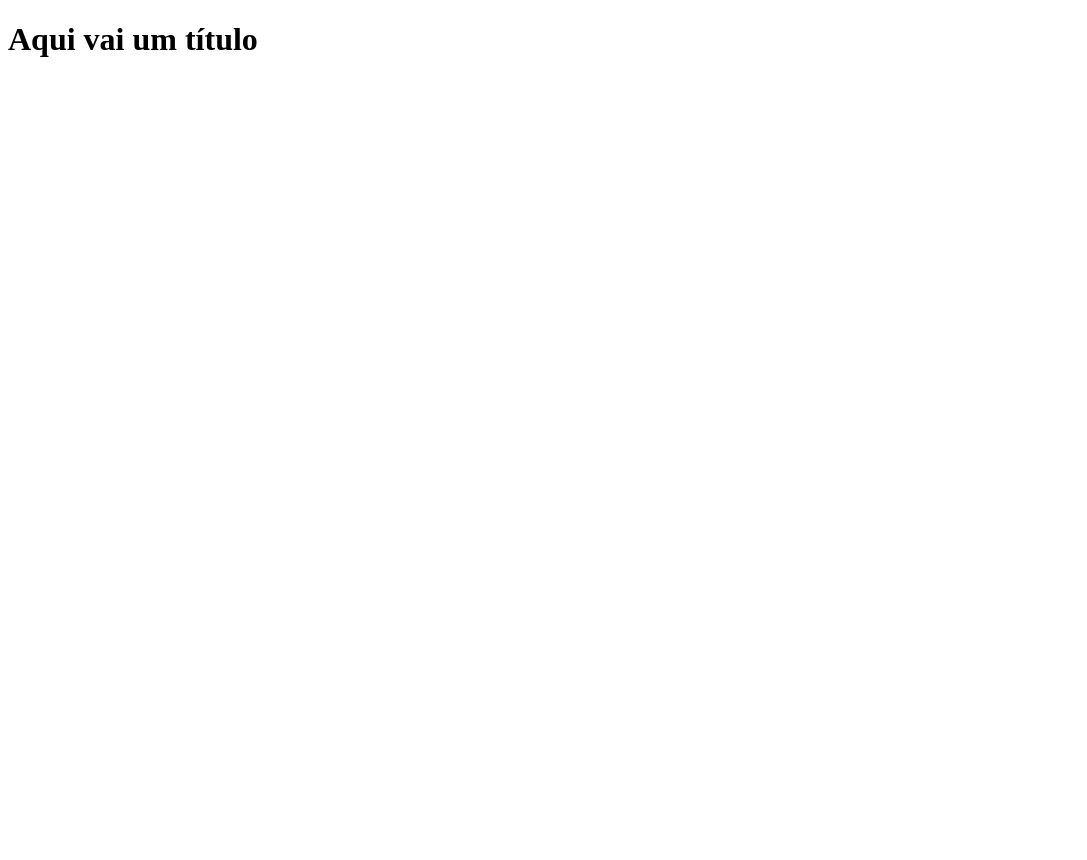
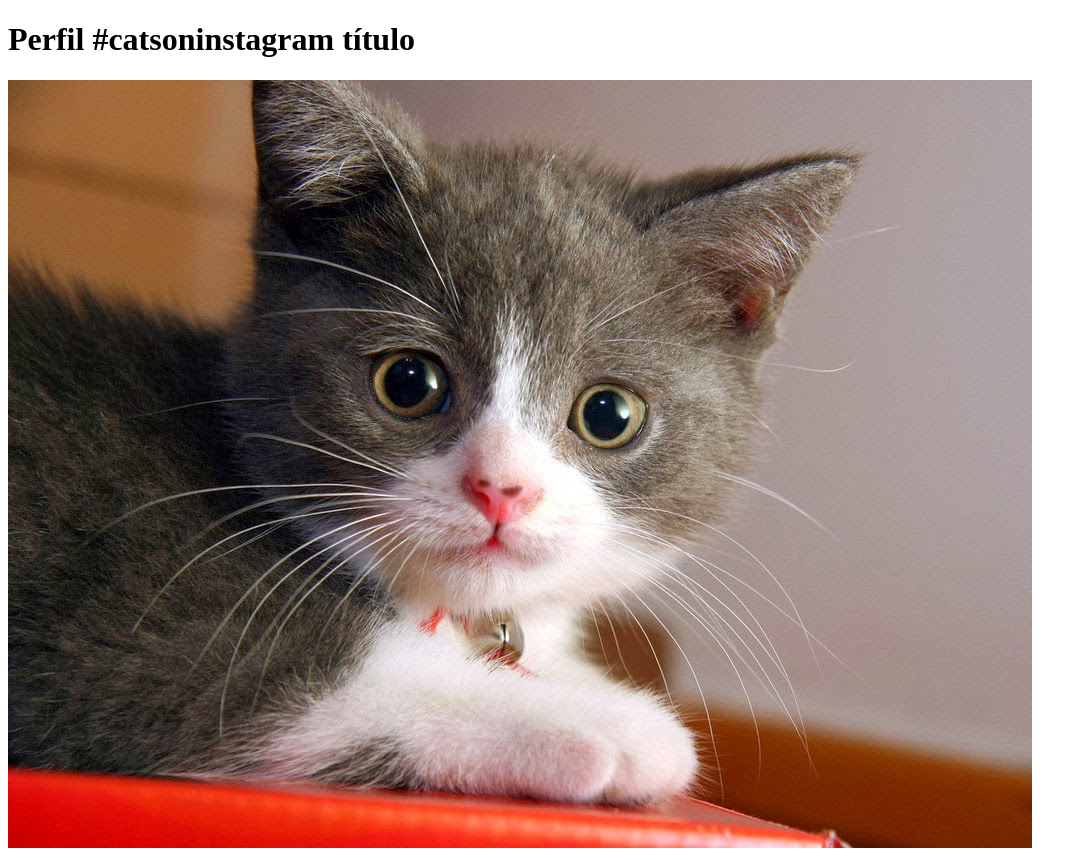
Before and after one commit to giannycabral/projeto-git-e-github-womakerscode, a plain HTML site: page index.html in a window 1280 px wide. Shown: the whole page, without its empty margins (0-1087 px from the left). Before the commit the page ends 800 px from the top, so only its background shows below. Drawn offline with Linux system fonts and the light colour scheme.

Commit message:
alterando meu site, editando titulo e imagem

```diff
--- a/index.html
+++ b/index.html
@@ -1,10 +1,11 @@
 <!DOCTYPE html>
 <html lang="pt-br">
     <head>
-        <title>Título da página</title>
+        <title>Fanpage de Gatinhos</title>
         <meta charset="utf-8">
     </head>
     <body>
-        <h1>Aqui vai um título</h1>
+        <h1>Perfil #catsoninstagram título</h1>
+        <img src="imagens/gatinho.jpeg" />
     </body>
     </html>
```
Also changed, not shown: imagens/gatinho.jpeg (added).
